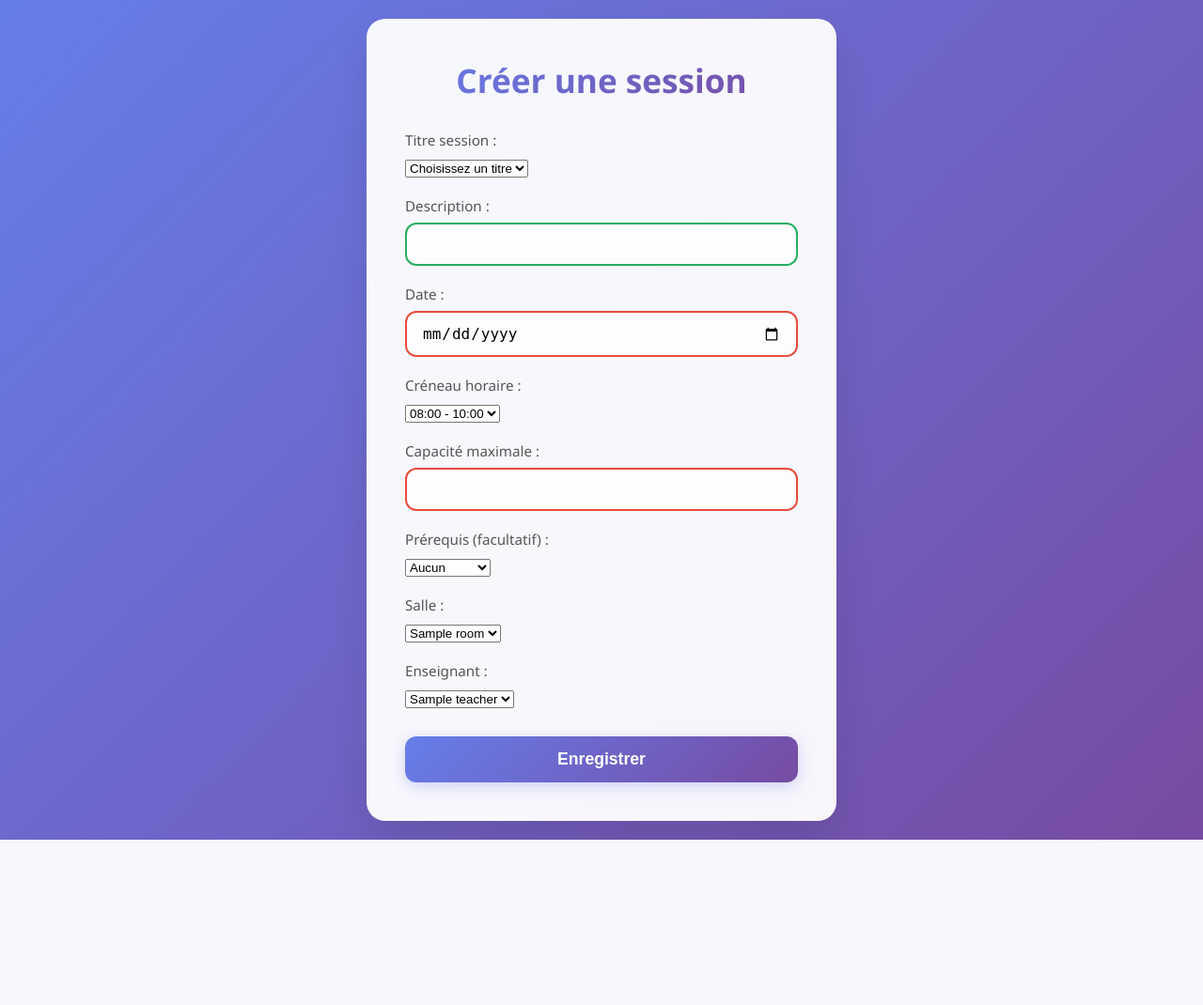
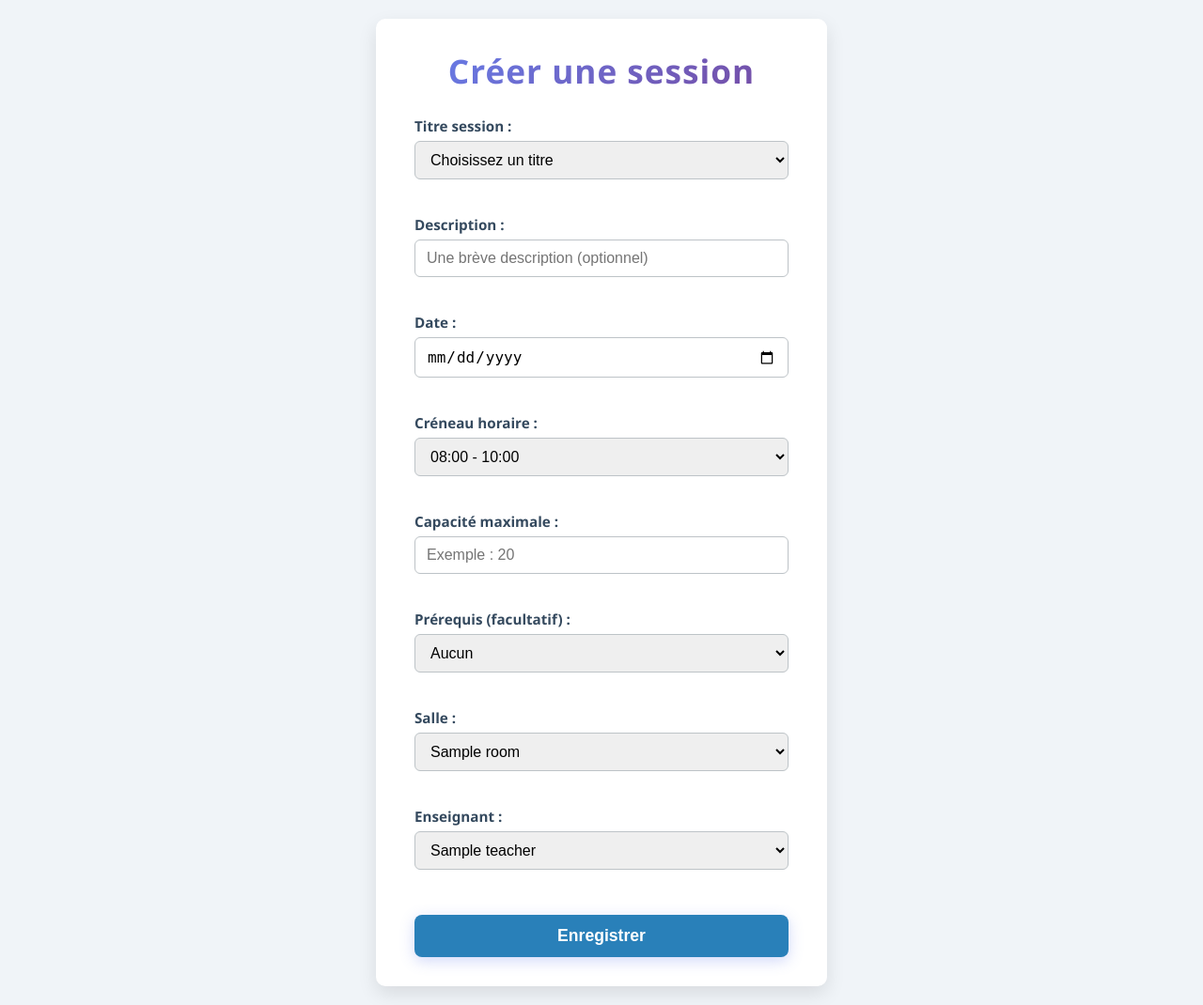
Before and after one commit to RemiVander/bdd_centre_de_formation, a Flask app: template app/templates/create_session.html in a window 1280 px wide. Shown: the whole page at 94% size. Before the commit the page ends 894 px from the top, so only its background shows below. Run offline with Flask 3, Linux system fonts and the light colour scheme; the template is opened without the code that fills it: most values are stand-ins (such as "Sample title", 1, 10 or a date in 2020).

Commit message:
style: :lipstick: beautiful rendering

```diff
--- a/app/templates/create_session.html
+++ b/app/templates/create_session.html
@@ -1,15 +1,90 @@
 <!DOCTYPE html>
 <html lang="fr">
 <head>
-  <meta charset="UTF-8">
-  <meta name="viewport" content="width=device-width, initial-scale=1.0">
+  <meta charset="UTF-8" />
+  <meta name="viewport" content="width=device-width, initial-scale=1" />
   <title>Créer une session</title>
-  <link rel="stylesheet" href="{{ url_for('static', filename='css/register.css') }}">
+  <link rel="stylesheet" href="{{ url_for('static', filename='css/register.css') }}" />
+  <style>
+    /* Basic reset and container */
+    body {
+      font-family: 'Segoe UI', Tahoma, Geneva, Verdana, sans-serif;
+      background: #f0f4f8;
+      margin: 0;
+      padding: 20px;
+      display: flex;
+      justify-content: center;
+      min-height: 100vh;
+      align-items: center;
+    }
+    .container {
+      background: white;
+      padding: 30px 40px;
+      border-radius: 10px;
+      box-shadow: 0 8px 20px rgb(0 0 0 / 0.1);
+      width: 100%;
+      max-width: 480px;
+    }
+    h1 {
+      text-align: center;
+      color: #2c3e50;
+      margin-bottom: 25px;
+      font-weight: 700;
+      letter-spacing: 1px;
+    }
+    form {
+      display: flex;
+      flex-direction: column;
+      gap: 18px;
+    }
+    .form-group {
+      display: flex;
+      flex-direction: column;
+    }
+    label {
+      font-weight: 600;
+      margin-bottom: 6px;
+      color: #34495e;
+    }
+    input[type="text"],
+    input[type="date"],
+    input[type="number"],
+    select {
+      padding: 10px 12px;
+      border-radius: 6px;
+      border: 1.8px solid #bdc3c7;
+      font-size: 1rem;
+      transition: border-color 0.3s ease;
+    }
+    input[type="text"]:focus,
+    input[type="date"]:focus,
+    input[type="number"]:focus,
+    select:focus {
+      border-color: #2980b9;
+      outline: none;
+      box-shadow: 0 0 8px rgba(41, 128, 185, 0.3);
+    }
+    button[type="submit"] {
+      background: #2980b9;
+      color: white;
+      font-weight: 700;
+      padding: 12px 0;
+      border: none;
+      border-radius: 8px;
+      font-size: 1.1rem;
+      cursor: pointer;
+      transition: background-color 0.3s ease;
+      margin-top: 10px;
+    }
+    button[type="submit"]:hover {
+      background: #1f6391;
+    }
+  </style>
 </head>
 <body>
   <div class="container">
     <h1>Créer une session</h1>
-    <form action="/create_session" method="POST">
+    <form action="/create_session" method="POST" novalidate>
 
       <div class="form-group">
         <label for="title">Titre session :</label>
@@ -23,12 +98,12 @@
 
       <div class="form-group">
         <label for="description">Description :</label>
-        <input type="text" id="description" name="description">
+        <input type="text" id="description" name="description" placeholder="Une brève description (optionnel)" />
       </div>
 
       <div class="form-group">
         <label for="session_date">Date :</label>
-        <input type="date" id="session_date" name="session_date" required>
+        <input type="date" id="session_date" name="session_date" required />
       </div>
 
       <div class="form-group">
@@ -43,7 +118,7 @@
 
       <div class="form-group">
         <label for="max_capacity">Capacité maximale :</label>
-        <input type="number" id="max_capacity" name="max_capacity" min="1" required>
+        <input type="number" id="max_capacity" name="max_capacity" min="1" required placeholder="Exemple : 20" />
       </div>
 
       <div class="form-group">
```
